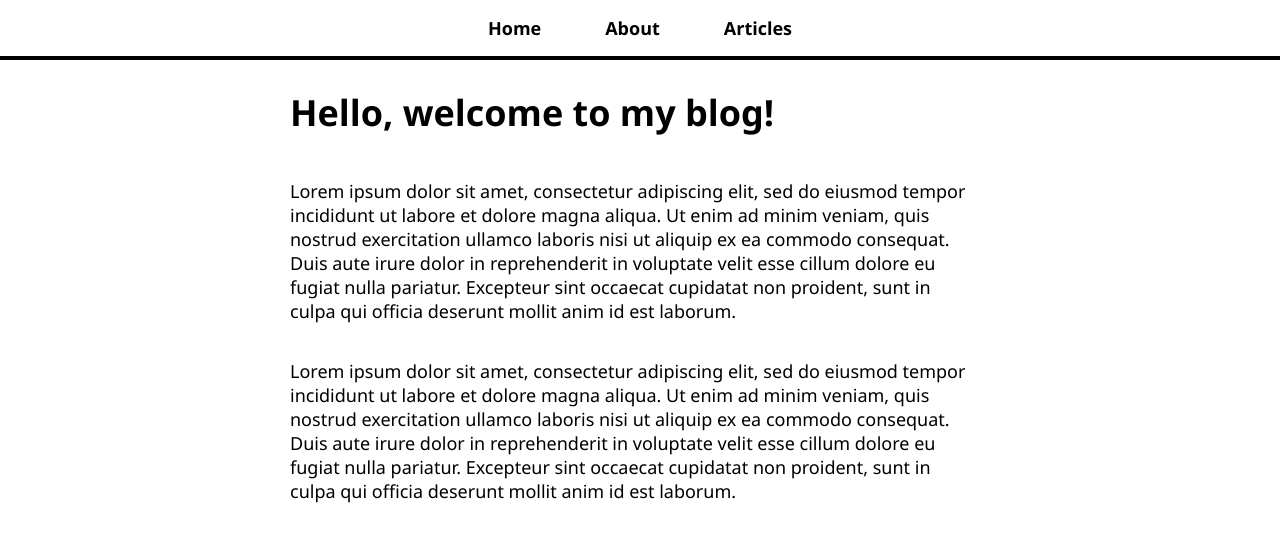
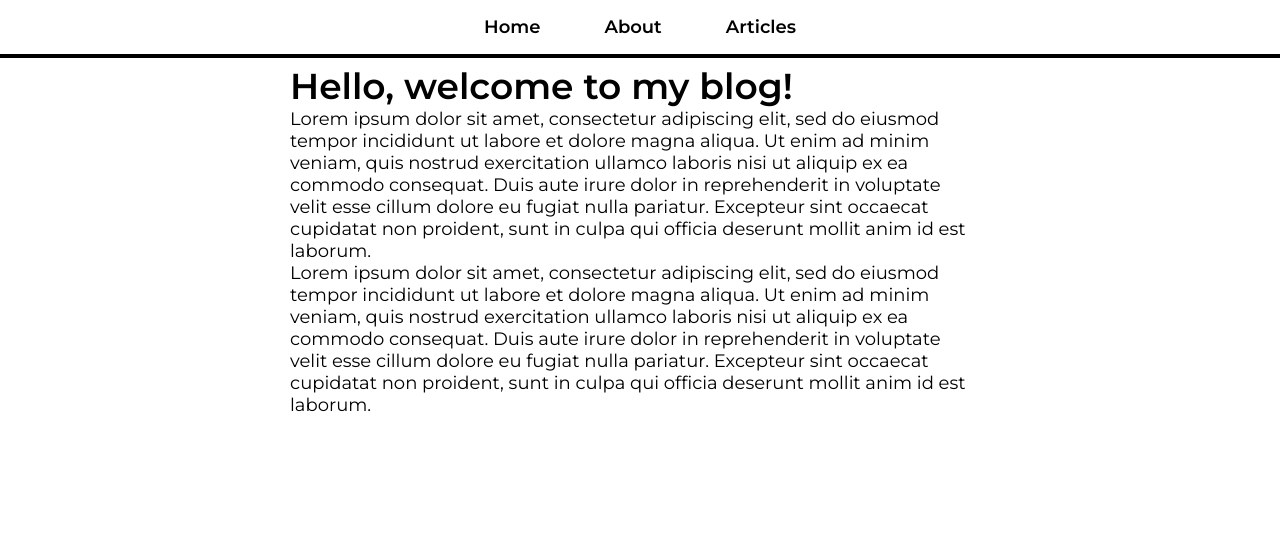
Before and after one commit to Cerebrovinny/cerebrovinny_blog, a React (Create React App) app: page / in a window 1280 px wide. Shown: the top 542 px of the page. Built offline with nearby package versions, Linux system fonts and the light colour scheme.

Commit message:
added components to navbar and style-components to site

```diff
--- a/package.json
+++ b/package.json
@@ -9,7 +9,9 @@
     "react": "^16.12.0",
     "react-dom": "^16.12.0",
     "react-router-dom": "^5.1.2",
-    "react-scripts": "3.3.0"
+    "react-scripts": "3.3.0",
+    "styled-components": "^5.0.0",
+    "whatwg-fetch": "^3.0.0"
   },
   "scripts": {
     "start": "react-scripts start",
--- a/src/App.js
+++ b/src/App.js
@@ -1,22 +1,33 @@
 import React, { Component } from 'react';
-import './App.css';
+import './styles/App.css';
 import {
   BrowserRouter as Router,
   Route, Switch,
 } from 'react-router-dom';
+import GlobalStyles from './styles/Global';
 import HomePage from './pages/HomePage';
 import AboutPage from './pages/AboutPage';
 import ArticlesListPage from './pages/ArticlesListPage';
 import ArticlePage from './pages/ArticlePage';
-import NavBar from './NavBar';
+import NavBar from './components/Navbar/NavBar';
 import NotFoundPage from './pages/NotFoundPage';
 
 class App extends Component {
+  state = {
+    navbarOpen: false
+  }
+
+  handleNavbar = () => {
+    this.setState({ navbarOpen: !this.state.navbarOpen });
+  }
+
   render() {
     return (
       <Router>
        <div className="App">
-         <NavBar />
+         <NavBar  navbarState={this.state.navbarOpen}
+          handleNavbar={this.handleNavbar} />
+          <GlobalStyles />
          <div id="page-body">
          <Switch>
          <Route path="/" component={HomePage} exact />
--- /dev/null
+++ b/src/styles/Global.js
@@ -0,0 +1,21 @@
+import { createGlobalStyle } from 'styled-components';
+
+const GlobalStyles = createGlobalStyle`
+
+@import url('https://fonts.googleapis.com/css?family=Montserrat:400,600&display=swap');;
+
+*,
+*::after,
+*::before {
+  margin: 0px;
+  padding: 0px;
+  box-sizing: inherit;
+}
+
+body {
+    box-sizing: border-box;
+    font-family: 'Montserrat', sans-serif;
+}
+`;
+
+export default GlobalStyles;
```
Also changed, not shown: src/components/Navbar/Brand.js (added), src/components/Navbar/BurguerMenu.js (added), src/components/Navbar/CollapseMenu.js (added), src/components/Navbar/NavBar.js (renamed from src/NavBar.js), src/styles/App.css (line endings or trailing spaces), 1 other file (tests, documents, lock files or other folders).
